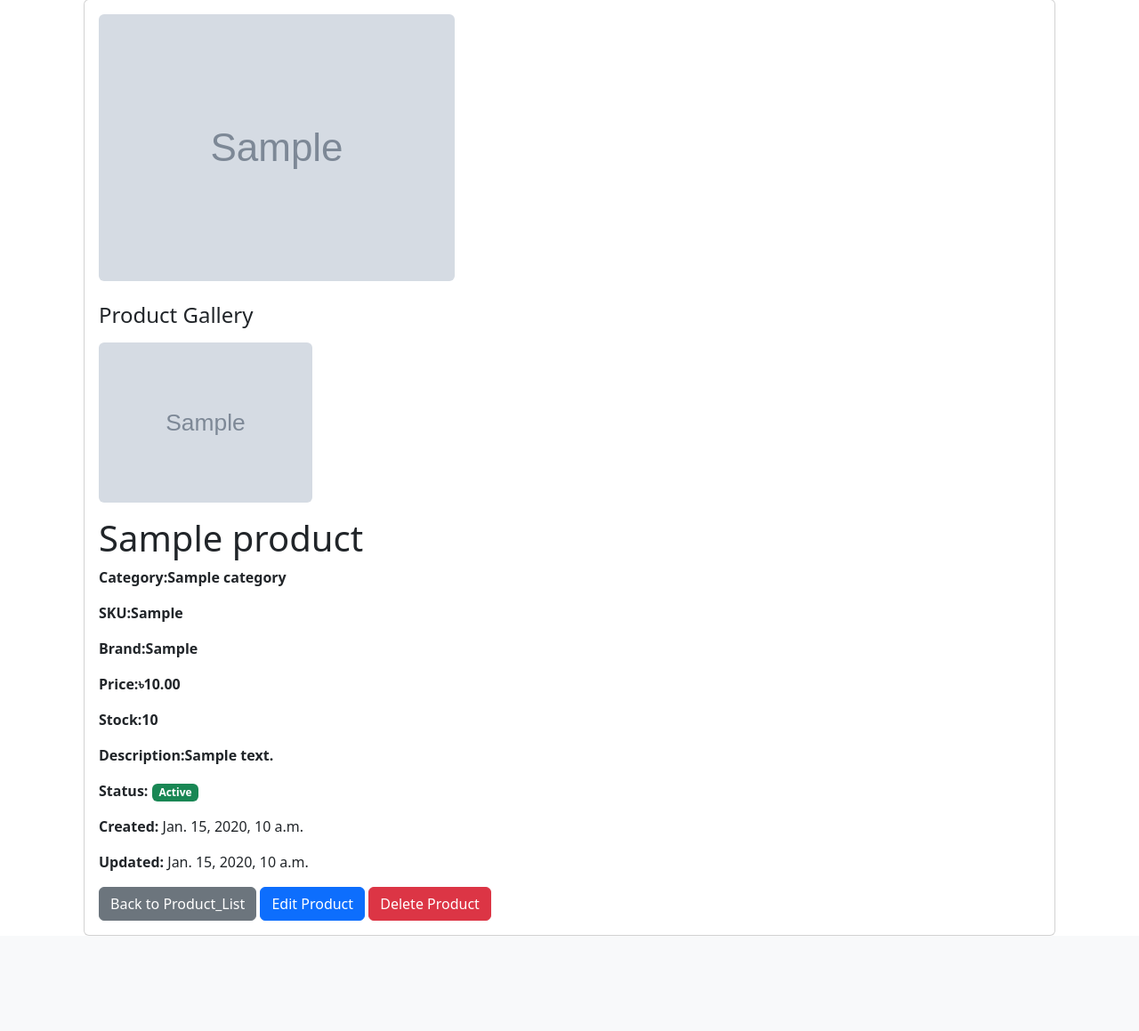
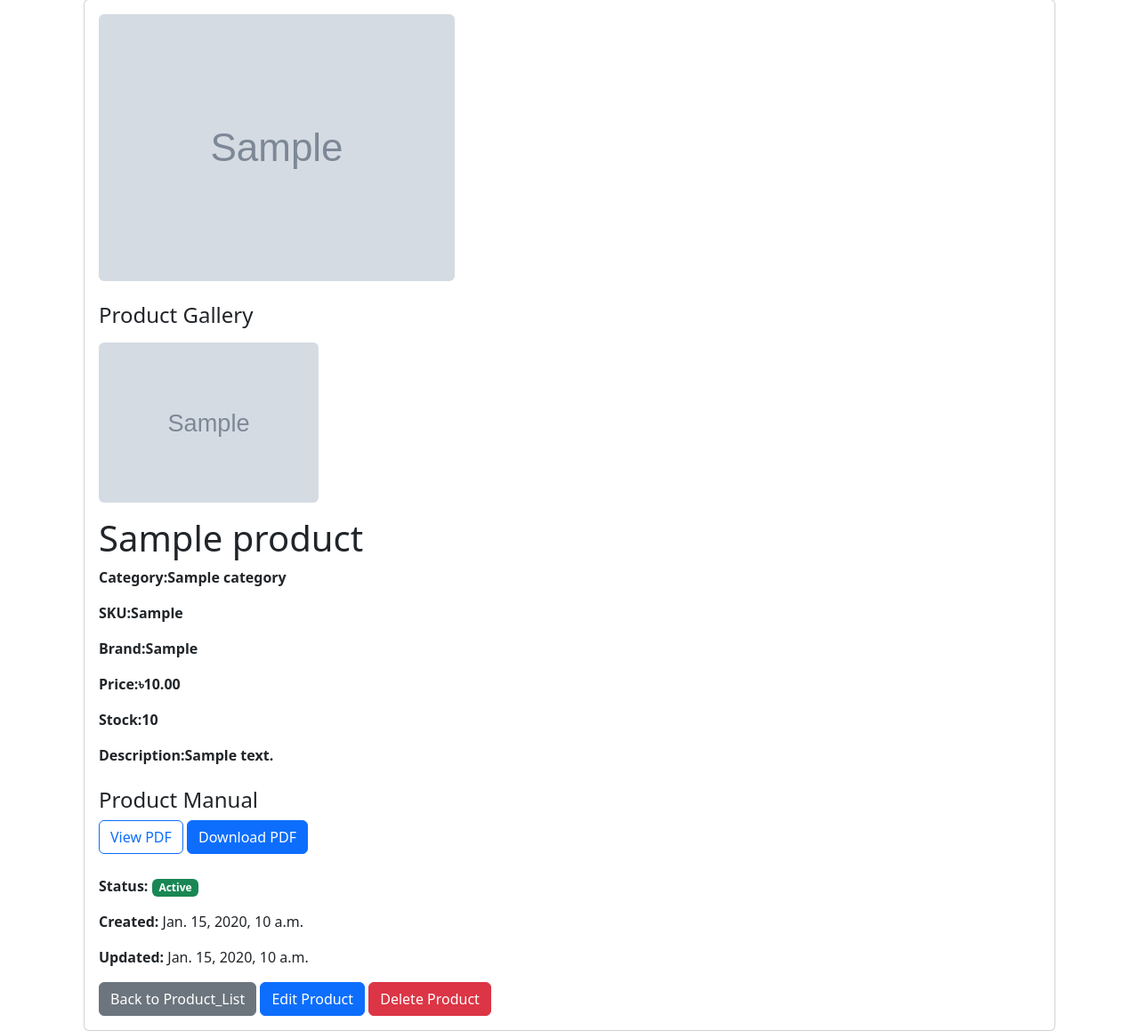
Before and after one commit to mamun-2025/ShopSphere, a Django app: a page that uses templates/products/product_detail.html in a window 1280 px wide. Shown: the part 127-1286 px from the top of the page at 89% size. Before the commit the page ends 1179 px from the top, so only its background shows below. Run offline with Django 5.2, Linux system fonts and the light colour scheme; tables that the repository leaves empty hold one stand-in row (values such as "Sample post"); grey boxes marked "Sample" are stand-in pictures.

Commit message:
Completed PDF upload system

```diff
--- a/templates/products/product_detail.html
+++ b/templates/products/product_detail.html
@@ -17,7 +17,7 @@
                <img
                   src="{{ product.image.url }}"
                   alt="{{ product.name }}"
-                  class="image-fluid rounded"
+                  class="img-fluid rounded"
                   style="max-height: 400px;"
                >
             </div>
@@ -35,11 +35,11 @@
                <div class="col-md-3 mb-3">
                   <img
                   src="{{ image.image.url }}"
-                  alt="{{ imgage.alt_text }}"
+                  alt="{{ image.alt_text }}"
                   class="img-fluid rounded"
                   style="
                      height: 180px;
-                     weight: 100%;
+                     width: 100%;
                      object-fit: cover;
                   "
                   >
@@ -50,6 +50,7 @@
 
 
 
+         <!-- Product Information -->
          <h1 class="card-title">
             {{ product.name }}
          </h1>
@@ -71,6 +72,40 @@
          <p>
             <strong>Description:{{ product.description }}</strong>
          </p>
+
+
+
+         <!-- Product PDF -->
+         {% if product.manual %}
+
+            <div class="mt-4 mb-4">
+
+               <h4> Product Manual </h4>
+
+               <a
+                  href="{{ product.manual.url }}"
+                  target="_blank"
+                  class="btn btn-outline-primary"
+               >
+               View PDF
+               </a>
+
+               <a
+                  href="{{ product.manual.url }}"
+                  download
+                  class="btn btn-primary"
+               >
+               Download PDF
+               </a>
+
+            </div>
+
+         {% endif %}
+
+
+
+
+         <!-- Product Status -->
          <p>
             <strong>Status:</strong>
             {% if product.is_active %}
@@ -83,6 +118,10 @@
                </span>
             {% endif %}
          </p>
+
+
+
+         <!-- TimeStamps -->
          <p>
             <strong>Created:</strong>
             {{ product.created_at }}
@@ -91,6 +130,9 @@
             <strong>Updated:</strong>
             {{ product.updated_at }}
          </p>
+
+
+         <!-- Action buttons -->
          <a
             href="{% url 'product_list' %}"
             class="btn btn-secondary"
```
Also changed, not shown: products/forms.py (+8 -0 lines), templates/products/product_form.html (+10 -0 lines), README.md.
